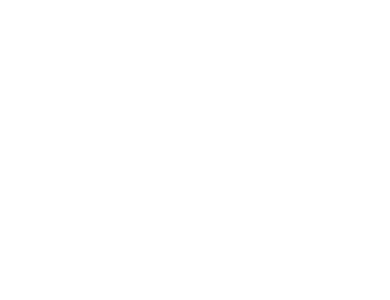
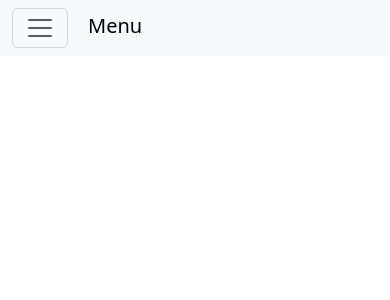
Before and after one commit to 2011Alexandrealvarenga/portfolio, a React (Create React App) app: page / in a window 390 px wide. Shown: the top 300 px of the page. Built offline with nearby package versions, Linux system fonts and the light colour scheme.

Commit message:
menu - align menu and hide in mobile

```diff
--- a/src/App.js
+++ b/src/App.js
@@ -1,11 +1,12 @@
 import 'bootstrap/dist/css/bootstrap.min.css';
 import './App.css';
+import AppHeader from './components/pages/header';
 
 function App() {
   return (
-    <>
-
-    </>
+    <header id="header">
+      <AppHeader/>
+    </header>
   );
 }
 
--- /dev/null
+++ b/src/assets/css/menu.css
@@ -0,0 +1,13 @@
+
+.hide-mobile{
+  display: none;
+}
+
+.hide-mobile .item-menu {
+  margin-left: 20px;
+}
+@media only screen and (max-width: 990px) {
+  .hide-mobile{
+    display: block;
+  }
+}
--- /dev/null
+++ b/src/components/pages/header.js
@@ -0,0 +1,28 @@
+import Container from 'react-bootstrap/Container';
+import Nav from 'react-bootstrap/Nav';
+import Navbar from 'react-bootstrap/Navbar';
+import { Row } from 'react-bootstrap';
+import '../../assets/css/menu.css';
+
+export default function AppHeader(){
+  return (
+    <Navbar expand="lg" className="bg-body-tertiary">
+      <Container fluid className="justify-content-md-center">
+        <Row>
+          <div className="hide-mobile justify-content-md-between">
+            <Navbar.Toggle aria-controls="basic-navbar-nav" />
+            <Navbar.Brand href="#home" className='item-menu'>Menu</Navbar.Brand>
+          </div>
+          <Navbar.Collapse id="basic-navbar-nav">
+            <Nav className="me-auto">
+              <Nav.Link href="#home">Home</Nav.Link>
+              <Nav.Link href="#about">About</Nav.Link>
+              <Nav.Link href="#services">Services</Nav.Link>
+
+            </Nav>
+          </Navbar.Collapse>
+        </Row>
+      </Container>
+    </Navbar>
+  )
+}
```
